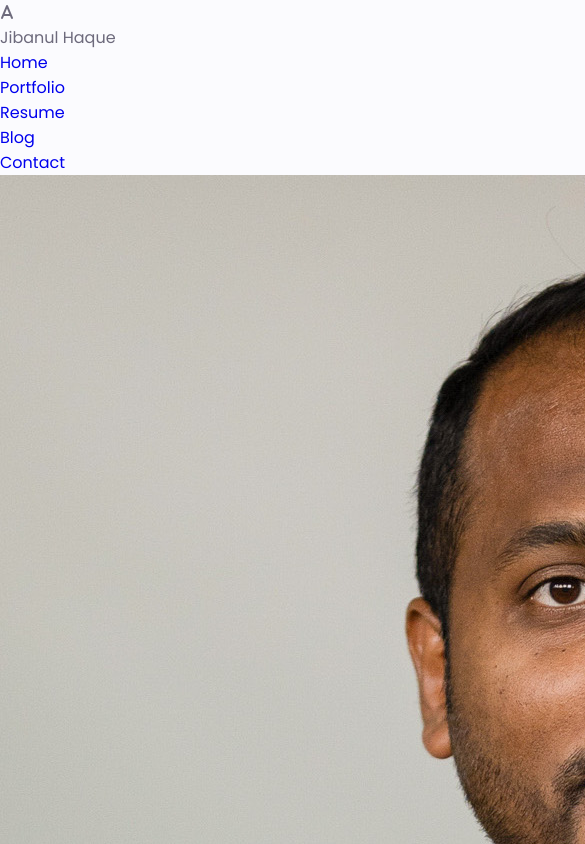
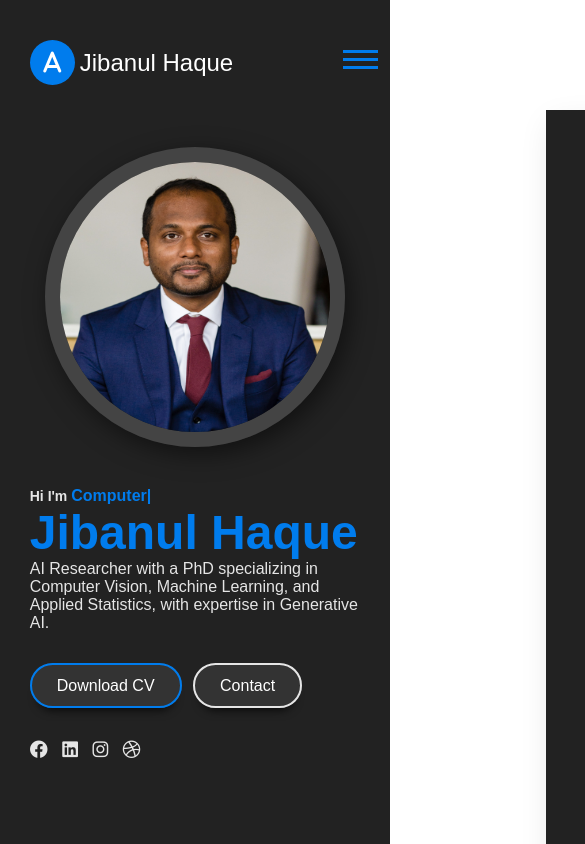
Before and after one commit to Jibanul/jibanul.github.io, a plain HTML site: page index.html in a window 390 px wide. Shown: the top 844 px of the page, 585 px wide, since content can reach past the window. Drawn offline with nearby package versions, Linux system fonts and the light colour scheme; files that its build step writes are made by us from their sources.

Commit message:
Update style.css

```diff
--- a/styles/style.css
+++ b/styles/style.css
@@ -1,88 +1,214 @@
-/*==================== GOOGLE FONTS ====================*/
-@import url("https://fonts.googleapis.com/css2?family=Poppins:wght@400;500;600&display=swap");
+*{
+    box-sizing: border-box;
+    padding: 0;
+    margin: 0;
+    font-family: poppins,sans-serif;
+    text-decoration: none;
+}
+body{
+    overflow-x: hidden;
+}
+.hero-header{
+    width:100%;
+    height: 100%;
+    min-height: 100vh;
+    background: #222;
+}
+.wrapper{
+    width:1280px;
+    max-width: 95%;
+    margin: 0 auto;
+    padding: 0 20px;
+}
+header{
+    padding: 40px 0 30px;
+    display: flex;
+    justify-content: space-between;
+    align-items: center;
+    flex-wrap: wrap;
+}
+.logo{
+    display: inline-flex;
+    justify-content: center;
+    align-items: center;
+}
+.logo i{
+    height: 45px;
+    width:45px;
+    background-color: #007ced;
+    border-radius: 50%;
+    color:#fff;
+    font-weight: 700;
+    font-size: 1.5rem;
+    padding: 10px;
+    margin-right: 5px;
+    cursor: pointer;
+    text-align: center;
 
-/*==================== VARIABLES CSS ====================*/
-:root {
-    --header-height: 3rem;
-    --hue-color: 250; /*Purple 250*/
-    --first-color: hsl(var(--hue-color), 69%, 61%);
-    --first-color-lighter: hsl(var(--hue-color), 92%, 85%);
-    --title-color: hsl(var(--hue-color), 8%, 15%);
-    --text-color: hsl(var(--hue-color), 8%, 45%);
-    --body-color: hsl(var(--hue-color), 60%, 99%);
-    --container-color: #fff;
-    --scroll-bar-color: hsl(var(--hue-color), 12%, 90%);
 }
+.logo .logo-text{
+    font-size: 24px;
+    font-weight: 500;
+    color:#fff;
+}
+nav .togglebtn{
+    width: 35px;
+    height: 35px;
+    position: absolute;
+    top:45px;
+    right: 3%;
+    z-index: 5;
+    cursor: pointer;
+    display: none;
+}
+nav .togglebtn span{
+    display: block;
+    background-color: #007ced;
+    margin: 5px 0px;
+    width:100%;
+    height:3px;
+    transition: 0.3s;
+    transition-property:  transform, opacity;
 
-/* Base Styles */
-* {
-  box-sizing: border-box;
-  margin: 0;
-  padding: 0;
 }
+nav .navlinks{
+    list-style-type: none;
+}
+nav .navlinks li{
+    display: inline-block;
+}
+nav .navlinks li a{
+     color:#e5e5e5;
+     margin-right: 2.5rem;
+}
+.container {
+    display: flex;
+    justify-content: space-around;
+    align-items: center;
+    padding-top:4rem;
+}
+.container .hero-pic{
+    width: 300px;
+    height: 300px;
+    border-radius: 50%;
+    overflow: hidden;
+    border: 15px solid #444;
+    box-shadow: 5px 7px 25px rgba(0,0,0,0.5);
+}
+.hero-pic img{
+    height: 100%;
+    width:100%;
+    transition: 0.5s;
+}
+.hero-pic img:hover{
+    transform: scale(1.2);
+}
+.hero-text{
+    max-width: 500px;
+    display: flex;
+    flex-direction: column;
+}
+.hero-text h5{
+    color:#e5e5e5;
+    font-size: 14px;
+}
+.hero-text h5 span{
+    color:#007ced;
+    font-size: 16px;
+}
+.hero-text h1{
+    color: #007ced;
+    font-size: 3rem;
+}
+.hero-text p{
+    color:#e5e5e5;
 
-html {
-  scroll-behavior: smooth;
 }
-
-body {
-  margin: 0;
-  font-family: 'Poppins', sans-serif;
-  background-color: var(--body-color);
-  color: var(--text-color);
+.btn-group{
+    margin:45px 0;
 }
-
-h1, h2, h3 {
-  color: var(--title-color);
-  font-weight: 600;
+.btn-group .btn{
+    border-color: #d5d5d5;
+    color:#fff;
+    background-color: #333;
+    padding: 12px 25px;
+    margin: 5px 0px;
+    margin-right:7px;
+    border-radius: 30px;
+    border:2px solid #e5e5e5;
+    box-shadow:  0 10px 10px -8px rgb(0 0 0 / 78%);
 }
-
-a {
-  text-decoration: none;
+.btn.active{
+    border-color: #007ced;
 }
-
-.section {
-  padding: 2rem 0;
-  text-align: center;
+.hero-text .social i{
+    color: #e5e5e5;
+    font-size: 18px;
+    margin-right: 10px;
+    transition: 0.5s;
 }
-
-.section__title {
-  font-size: 2rem;
-  color: var(--title-color);
+.hero-text .social i:hover{
+    color:#007ced;
+    transform: rotate(360deg);
 }
-
-.scroll-top {
-  position: fixed;
-  bottom: 1rem;
-  right: 1rem;
-  background-color: var(--first-color);
-  color: #fff;
-  padding: 0.5rem;
-  border-radius: 50%;
-  text-align: center;
-  font-size: 1.5rem;
-  display: none;
-}
-
-/* Display scroll-top button when page is scrolled down */
-body.scrolled .scroll-top {
-  display: block;
-}
-
-.container {
-  max-width: 768px;
-  margin-left: auto;
-  margin-right: auto;
-}
-
-.grid {
-  display: grid;
-  gap: 1.5rem;
-}
-
-/* For small devices */
-@media screen and (max-width: 767px) {
-    .section__title {
-        font-size: 1.5rem;
+/* Respnosiv design & displaying navbar for small screen */
+@media(max-width:930px)
+{
+    nav .togglebtn{
+        display: initial;
+    }
+    /* for toggle button**/
+    .click {
+        top:45px;
+    }
+    .click span{
+        position: absolute;
+        margin-top:12px
+    }
+    .click span:first-child{
+        transform: rotate(-40deg);
+    }
+    .click span:nth-child(2)
+    {
+        opacity: 0;
+        margin:0;
+    }
+    .click span:last-child{
+        transform: rotate(45deg);
+        top:0;
+    }
+    nav .navlinks{
+        position: absolute;
+        top:110px;
+        right:-100%;
+        bottom: 0;
+        width: 60%;
+        height: 100vh;
+        background-color: #222;
+        z-index: 3;
+        box-shadow: 5px 13px 30px rgba(0,0,0,0.1);
+        transition: 0.5s;
+        padding: 25px 0px;
+    }
+    nav .navlinks li{
+        display: block;
+    }
+    nav .navlinks li a{
+        display: block;
+        margin-bottom: 15px;
+        text-align: center;
+    }
+    nav .navlinks.open{
+        right:0;
     }
 }
+@media(max-width:768px)
+{
+    .container{
+        flex-direction: column;
+        padding-top:2rem
+    }
+    .hero-text{
+        padding:40px 0px;
+    }
+}
```
